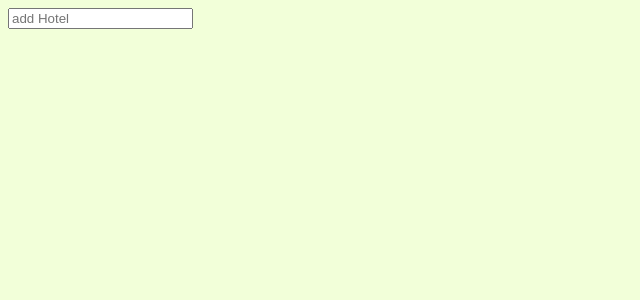
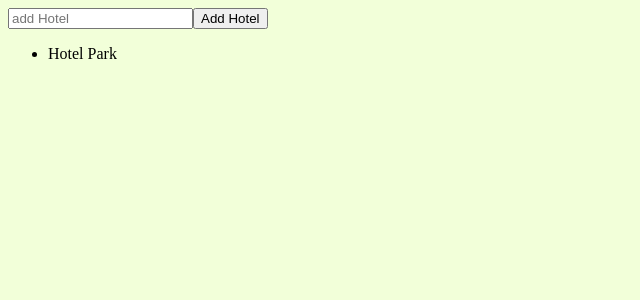
Before and after one commit to katics/hotels-app, a React (Create React App) app: page / in a window 1280 px wide. Shown: the top 300 px of the page, without its empty margins (0-640 px from the left). Built offline with nearby package versions, Linux system fonts and the light colour scheme.

Commit message:
Reux implementation complete

```diff
--- a/src/components/App.tsx
+++ b/src/components/App.tsx
@@ -1,15 +1,16 @@
 import { FC, useState } from "react";
+
 import store from "../store";
-import hotelReducer from "../store/hotel/hotelReducer";
-
-import hotelsSelector from "../store/hotel/hotelSelector";
+import { hotelsSelector } from "../store/hotel/hotelSelector";
 import HotelProvider, {
   useDispatchHotel,
   useSelectorHotel,
   hotelContext,
 } from "../store/HotelProider";
+import { addHotel } from "../store/hotel/hotelActions";
 
 import "./App.scss";
+import { Hotel } from "../utils/types/Hotel";
 
 const AppPage: FC = () => (
   <HotelProvider store={store} context={hotelContext}>
@@ -18,14 +19,21 @@ const AppPage: FC = () => (
 );
 
 const App: FC = () => {
-  // const userDispatch = useDispatchHotel();
-  const listOfHotels = useSelectorHotel(hotelsSelector);
+  const { listOfHotels } = useSelectorHotel(hotelsSelector);
   console.log(listOfHotels);
+  const hotelDispatch = useDispatchHotel();
 
-  const [hotel, setHotel] = useState({ name: "" });
+  const hotelsta: Hotel = { name: "" };
+  const [hotel, setHotel] = useState(hotelsta);
 
   const onInputChange = (e: React.ChangeEvent<HTMLInputElement>) => {
+    e.preventDefault();
     setHotel({ name: e.target.value });
+  };
+
+  const onAddClick = () => {
+    hotelDispatch(addHotel(hotel));
+    setHotel({ name: "" });
   };
 
   return (
@@ -36,12 +44,12 @@ const App: FC = () => {
         value={hotel.name}
         onChange={onInputChange}
       />
-
-      {/* <ul>
-        {listOfHotels.map(name => (
-          <li key={name}>{name}</li>
+      <button onClick={onAddClick}>Add Hotel</button>
+      <ul>
+        {listOfHotels.map((hotel: Hotel) => (
+          <li key={hotel.name}>{hotel.name}</li>
         ))}
-      </ul> */}
+      </ul>
     </div>
   );
 };
--- a/src/store/HotelProider.tsx
+++ b/src/store/HotelProider.tsx
@@ -1,15 +1,15 @@
-import React, { createContext, FC } from "react";
+import { createContext, FC } from "react";
 import { createDispatchHook, createSelectorHook, Provider } from "react-redux";
 
 import { Hotels } from "../utils/types/Hotels";
 import { AnyAction, Store } from "redux";
 
-export interface HotelState {
+export interface HotelStore {
   hotels: Hotels;
 }
 
 interface ContextProps {
-  state: HotelState;
+  state: HotelStore;
   dispatch: ({ type }: { type: string }) => void;
 }
 
@@ -19,22 +19,17 @@ export const hotelContext: any = createContext<ContextProps>(
 
 export const useSelectorHotel = createSelectorHook(hotelContext);
 export const useDispatchHotel = createDispatchHook(hotelContext);
+
 interface Props {
   store: any;
   context: any;
 }
 const HotelProvider: FC<Props> = ({ store, context, ...props }) => (
   <Provider
-    store={store as Store<HotelState, AnyAction>}
+    store={store as Store<HotelStore, AnyAction>}
     context={context}
     {...props}
   />
 );
 
-// const HotelProvider: FC = ({ children }) => (
-//   <Provider store={rootStore} context={hotelContext}>
-//     {children}
-//   </Provider>
-// );
-
 export default HotelProvider;
--- a/src/store/hotel/hotelActions.ts
+++ b/src/store/hotel/hotelActions.ts
@@ -1,7 +1,8 @@
+import { AnyAction } from "redux";
 import { Hotel } from "../../utils/types/Hotel";
 import { ADD_HOTEL } from "./hotelActionTypes";
 
-export const addHotel = (hotel: Hotel): any => ({
+export const addHotel = (hotel: Hotel): AnyAction => ({
   type: ADD_HOTEL,
   hotel,
 });
--- a/src/store/hotel/hotelReducer.ts
+++ b/src/store/hotel/hotelReducer.ts
@@ -1,16 +1,24 @@
 import { ADD_HOTEL } from "./hotelActionTypes";
-import { Hotels } from "../../utils/types/Hotels";
-import { HotelState } from "../HotelProider";
+import { HotelStore } from "../HotelProider";
 
-const initialState: HotelState = {
-  hotels: { listOfHotels: ["Hotel Park"] },
-  // hotels: { listOfHotels: [{ name: "Hotel Park" }] },
-}; //{ listOfHotels: [{ name: "Hotel Park" }] };
+const initialState: HotelStore = {
+  hotels: { listOfHotels: [{ name: "Hotel Park" }] },
+};
 
-const hotelReducer = (state = initialState, action: any = {}): any => {
+const hotelReducer = (
+  state: HotelStore = initialState,
+  action: any = {}
+): HotelStore => {
   switch (action.type) {
     case ADD_HOTEL:
-      return { ...state, ...action.hotel };
+      return {
+        hotels: {
+          listOfHotels: [
+            ...state.hotels.listOfHotels,
+            { name: action.hotel.name },
+          ],
+        },
+      };
     default:
       return state;
   }
--- a/src/store/hotel/hotelSelector.ts
+++ b/src/store/hotel/hotelSelector.ts
@@ -1,9 +1,10 @@
-import { clear } from "node:console";
 import { Hotels } from "../../utils/types/Hotels";
-import { HotelState } from "../HotelProider";
+import { HotelStore } from "../HotelProider";
 
-const hotelsSelector = (state: HotelState): Hotels => {
-  return state.hotels;
+export const hotelsSelector = (state: any): any => {
+  return state.hotelReducer.hotels;
 };
-
-export default hotelsSelector;
+const allHotelsSelectors = {
+  hotelsSelector,
+};
+export default allHotelsSelectors;
--- a/src/utils/types/Hotels.ts
+++ b/src/utils/types/Hotels.ts
@@ -1,5 +1,5 @@
 import { Hotel } from "./Hotel";
 
 export interface Hotels {
-  listOfHotels: string[];
+  listOfHotels: Hotel[];
 }
```
